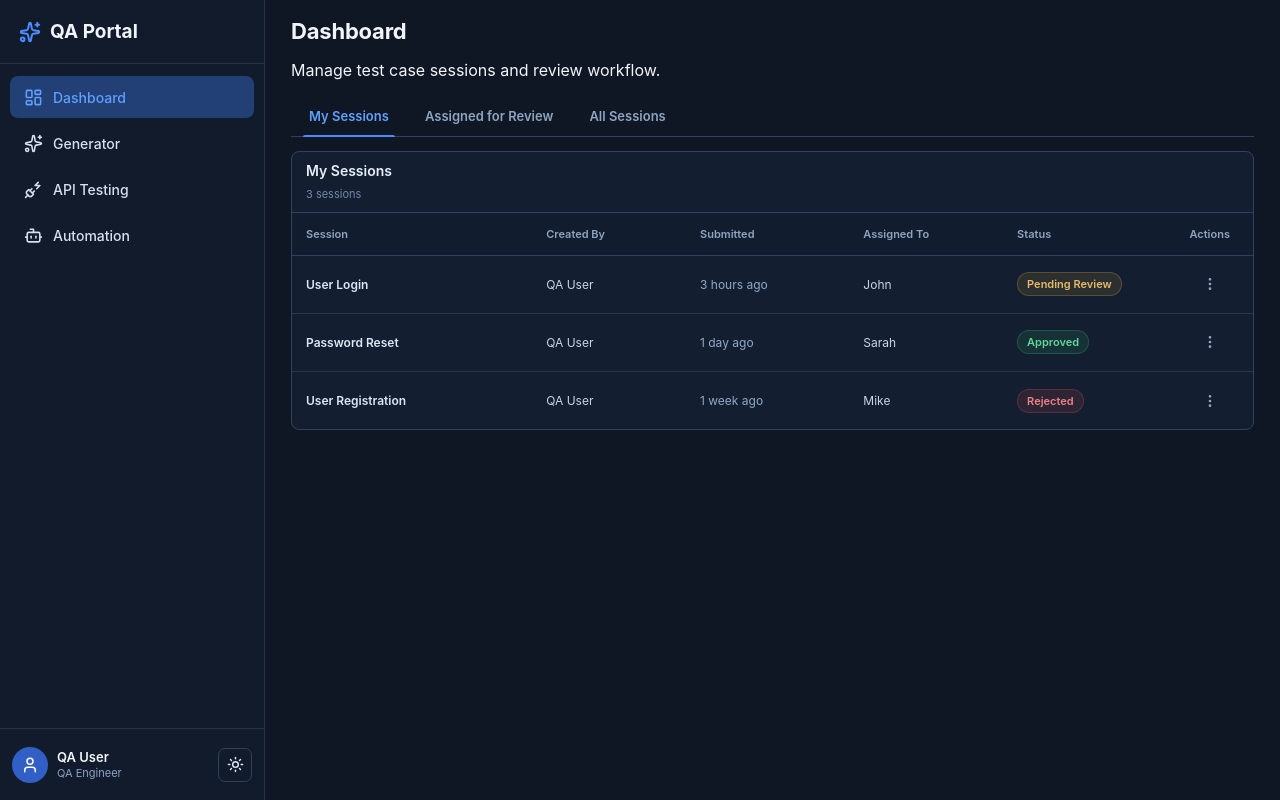
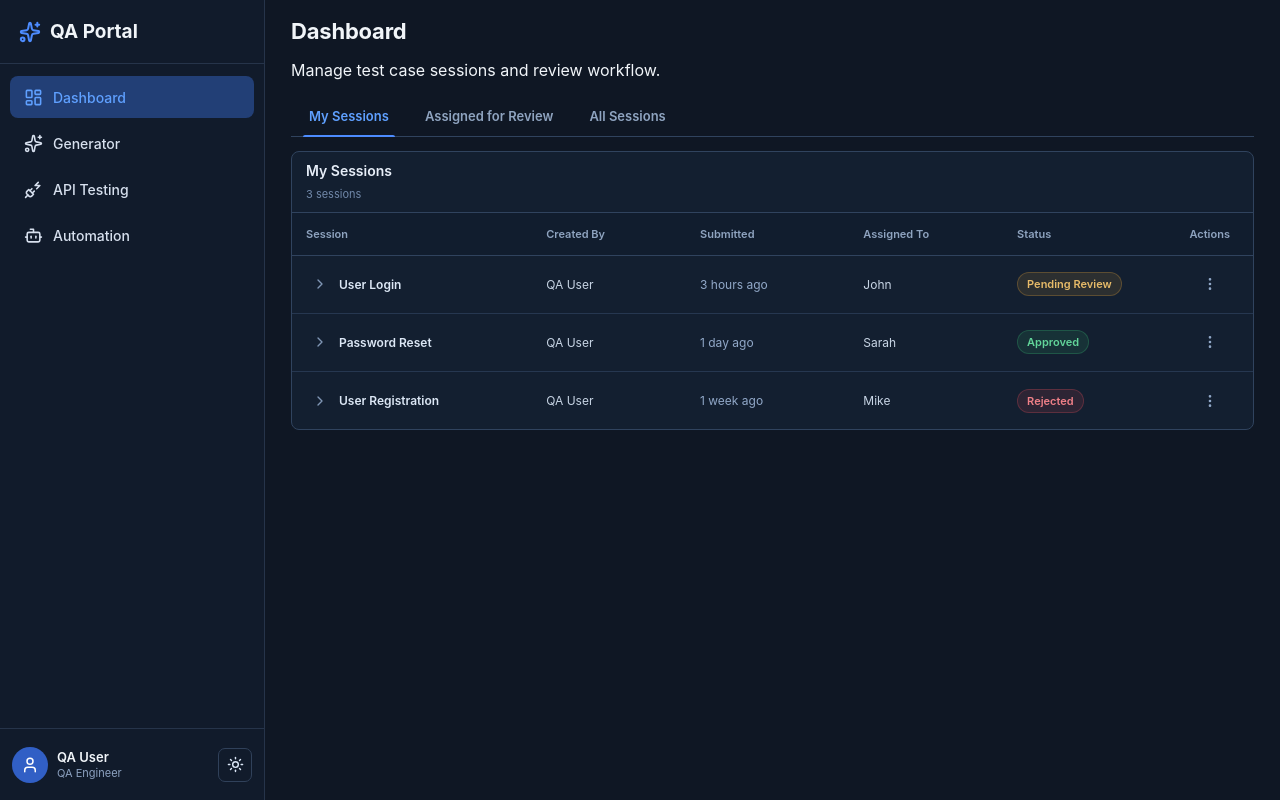
Before and after one commit to lakshmanavissarapu1234/QA_Portal, a React (Vite) app: page / in a window 1280 px wide. Built offline with nearby package versions, Linux system fonts and the light colour scheme.

Commit message:
Added the expand feature in generator tab

```diff
--- a/src/App.css
+++ b/src/App.css
@@ -2952,3 +2952,133 @@ button {
     width: 125px;
   }
 }
+
+
+/* =========================================================
+   DASHBOARD - EXPANDABLE SESSION TEST CASES
+========================================================= */
+
+.session-name-cell {
+  min-width: 0;
+  display: flex;
+  align-items: center;
+  gap: 5px;
+}
+
+.dashboard-expand-button {
+  flex: 0 0 auto;
+}
+
+.session-expand-button {
+  width: 28px;
+  height: 28px;
+  padding: 0;
+  display: inline-flex;
+  align-items: center;
+  justify-content: center;
+  border: none;
+  border-radius: 5px;
+  background: transparent;
+  color: #7f96b5;
+  cursor: pointer;
+  transition: background 0.15s ease, color 0.15s ease;
+}
+
+.session-expand-button:hover {
+  background: #1a2a40;
+  color: #dce8f7;
+}
+
+.sessions-table tbody tr.session-main-row.expanded {
+  background: #15243a;
+}
+
+.sessions-table tbody tr.session-main-row.expanded td {
+  border-bottom-color: #30435e;
+}
+
+.session-testcases-row:hover {
+  background: transparent !important;
+}
+
+.session-testcases-row > td {
+  height: auto !important;
+  padding: 0 !important;
+  background: #0f1a2a;
+  border-bottom: 1px solid #263750 !important;
+}
+
+.session-testcases-container {
+  margin: 0;
+  padding: 10px 16px 12px 48px;
+  border-left: 2px solid #396ab1;
+  background: #101d2e;
+}
+
+.session-testcases-header {
+  display: flex;
+  align-items: center;
+  justify-content: space-between;
+  padding-bottom: 7px;
+}
+
+.session-testcases-header strong {
+  color: #a9bdd8;
+  font-size: 11px;
+  font-weight: 600;
+}
+
+.session-testcases-header span {
+  margin-left: 8px;
+  color: #7188a9;
+  font-size: 10px;
+}
+
+.session-testcases-list {
+  display: flex;
+  flex-direction: column;
+  gap: 4px;
+}
+
+.session-testcase-item {
+  min-height: 34px;
+  padding: 6px 10px;
+  display: grid;
+  grid-template-columns: 30px 58px minmax(0, 1fr);
+  align-items: center;
+  gap: 8px;
+  border: 1px solid #263951;
+  border-radius: 5px;
+  background: #121f31;
+}
+
+.session-testcase-number {
+  color: #637b9b;
+  font-size: 10px;
+  text-align: center;
+}
+
+.session-testcase-id {
+  color: #7fa4d6;
+  font-size: 10px;
+  font-weight: 600;
+}
+
+.session-testcase-title {
+  min-width: 0;
+  overflow: hidden;
+  color: #cbd8e8;
+  font-size: 11px;
+  text-overflow: ellipsis;
+  white-space: nowrap;
+}
+
+@media (max-width: 850px) {
+  .session-testcases-container {
+    padding-left: 28px;
+  }
+
+  .session-testcase-item {
+    grid-template-columns: 26px 52px minmax(0, 1fr);
+  }
+}
--- a/src/App.tsx
+++ b/src/App.tsx
@@ -1,4 +1,4 @@
-import { useState } from "react";
+import { Fragment, useState } from "react";
 import {
   FileText,
   Bot,
@@ -141,6 +141,11 @@ function App() {
 
 type SessionStatus = "Pending Review" | "Approved" | "Rejected";
 
+type DashboardTestCase = {
+  id: string;
+  title: string;
+};
+
 type Session = {
   id: number;
   session: string;
@@ -148,6 +153,7 @@ type Session = {
   submitted: string;
   assignedTo: string;
   status: SessionStatus;
+  testCases: DashboardTestCase[];
 };
 
 function DashboardPage() {
@@ -156,6 +162,7 @@ function DashboardPage() {
   >("my");
 
   const [openActionId, setOpenActionId] = useState<number | null>(null);
+  const [expandedSessionIds, setExpandedSessionIds] = useState<number[]>([]);
 
   // UI sample data for the Dashboard.
   // This will later be replaced by data returned from the backend/storage.
@@ -167,6 +174,11 @@ function DashboardPage() {
       submitted: "3 hours ago",
       assignedTo: "John",
       status: "Pending Review",
+      testCases: [
+        { id: "TC001", title: "Verify valid user login" },
+        { id: "TC002", title: "Verify login with invalid credentials" },
+        { id: "TC003", title: "Verify login with empty credentials" },
+      ],
     },
     {
       id: 2,
@@ -175,6 +187,10 @@ function DashboardPage() {
       submitted: "1 day ago",
       assignedTo: "Sarah",
       status: "Approved",
+      testCases: [
+        { id: "TC004", title: "Reset password with valid email" },
+        { id: "TC005", title: "Reset password with invalid email" },
+      ],
     },
     {
       id: 3,
@@ -183,8 +199,21 @@ function DashboardPage() {
       submitted: "1 week ago",
       assignedTo: "Mike",
       status: "Rejected",
+      testCases: [
+        { id: "TC006", title: "Register with valid details" },
+        { id: "TC007", title: "Register with existing email" },
+        { id: "TC008", title: "Register with missing required fields" },
+      ],
     },
   ]);
+
+  const toggleSessionExpansion = (sessionId: number) => {
+    setExpandedSessionIds((current) =>
+      current.includes(sessionId)
+        ? current.filter((id) => id !== sessionId)
+        : [...current, sessionId]
+    );
+  };
 
   const getSessionsForTab = () => {
     if (dashboardTab === "my") {
@@ -228,6 +257,7 @@ function DashboardPage() {
           onClick={() => {
             setDashboardTab("my");
             setOpenActionId(null);
+            setExpandedSessionIds([]);
           }}
         >
           My Sessions
@@ -240,6 +270,7 @@ function DashboardPage() {
           onClick={() => {
             setDashboardTab("assigned");
             setOpenActionId(null);
+            setExpandedSessionIds([]);
           }}
         >
           Assigned for Review
@@ -252,6 +283,7 @@ function DashboardPage() {
           onClick={() => {
             setDashboardTab("all");
             setOpenActionId(null);
+            setExpandedSessionIds([]);
           }}
         >
           All Sessions
@@ -301,15 +333,40 @@ function DashboardPage() {
               </thead>
 
               <tbody>
-                {visibleSessions.map((item) => (
-                  <tr key={item.id}>
+                {visibleSessions.map((item) => {
+                  const expanded = expandedSessionIds.includes(item.id);
+
+                  return (
+                    <Fragment key={item.id}>
+                      <tr
+                        className={`session-main-row ${
+                          expanded ? "expanded" : ""
+                        }`}
+                      >
                         <td>
+                          <div className="session-name-cell">
+                            <button
+                              className="session-expand-button dashboard-expand-button"
+                              onClick={() => toggleSessionExpansion(item.id)}
+                              aria-label={`${
+                                expanded ? "Collapse" : "Expand"
+                              } ${item.session}`}
+                              title={expanded ? "Collapse test cases" : "Show test cases"}
+                            >
+                              {expanded ? (
+                                <ChevronDown size={16} />
+                              ) : (
+                                <ChevronRight size={16} />
+                              )}
+                            </button>
+
                             <button
                               className="session-name"
-                        onClick={() => handleAction("View", item)}
+                              onClick={() => toggleSessionExpansion(item.id)}
                             >
                               {item.session}
                             </button>
+                          </div>
                         </td>
 
                         <td>{item.createdBy}</td>
@@ -352,7 +409,9 @@ function DashboardPage() {
                               </button>
 
                               {item.status !== "Approved" && (
-                            <button onClick={() => handleAction("Assign", item)}>
+                                <button
+                                  onClick={() => handleAction("Assign", item)}
+                                >
                                   Assign
                                 </button>
                               )}
@@ -366,8 +425,11 @@ function DashboardPage() {
                                   >
                                     Push to Storage
                                   </button>
-                              <button
-                                onClick={() => handleAction("Automate", item)}
+
+                                  <button
+                                    onClick={() =>
+                                      handleAction("Automate", item)
+                                    }
                                   >
                                     Automate
                                   </button>
@@ -384,7 +446,53 @@ function DashboardPage() {
                           )}
                         </td>
                       </tr>
+
+                      {expanded && (
+                        <tr
+                          className="session-testcases-row"
+                          key={`${item.id}-details`}
+                        >
+                          <td colSpan={6}>
+                            <div className="session-testcases-container">
+                              <div className="session-testcases-header">
+                                <div>
+                                  <strong>Test Cases</strong>
+                                  <span>
+                                    {item.testCases.length}{" "}
+                                    {item.testCases.length === 1
+                                      ? "test case"
+                                      : "test cases"}
+                                  </span>
+                                </div>
+                              </div>
+
+                              <div className="session-testcases-list">
+                                {item.testCases.map((testCase, index) => (
+                                  <div
+                                    className="session-testcase-item"
+                                    key={testCase.id}
+                                  >
+                                    <span className="session-testcase-number">
+                                      {String(index + 1).padStart(2, "0")}
+                                    </span>
+
+                                    <span className="session-testcase-id">
+                                      {testCase.id}
+                                    </span>
+
+                                    <span className="session-testcase-title">
+                                      {testCase.title}
+                                    </span>
+                                  </div>
                                 ))}
+                              </div>
+                            </div>
+                          </td>
+                        </tr>
+                      )}
+                    </Fragment>
+                  );
+                })}
               </tbody>
             </table>
           </div>
```
Lines whose indentation alone changed are shown as unchanged.
